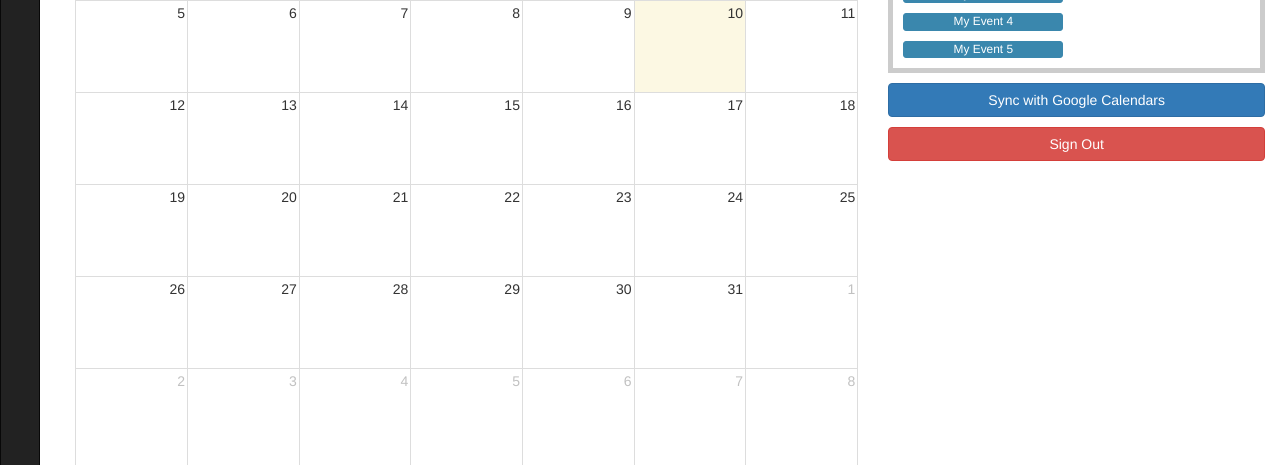
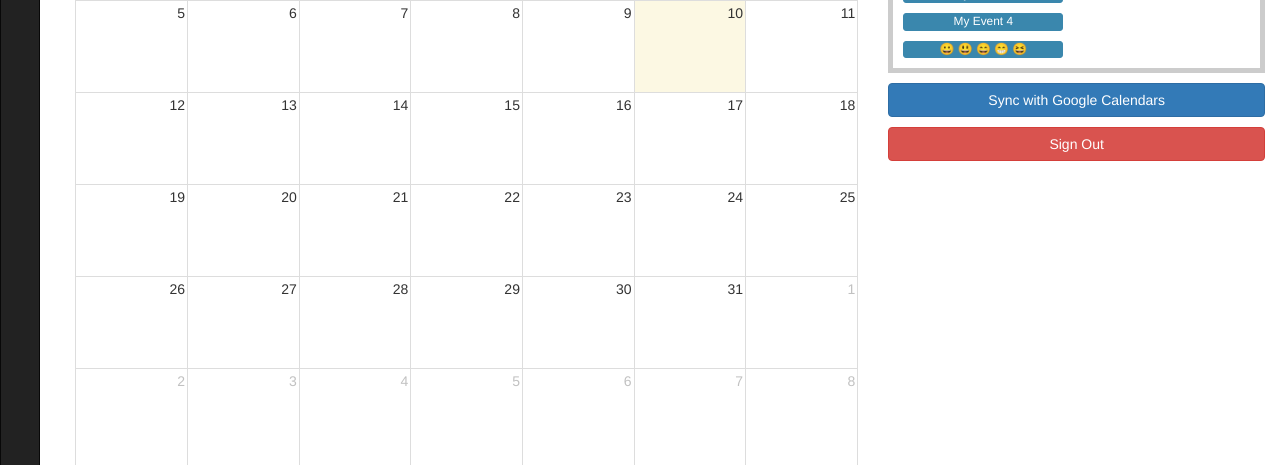
Before and after one commit to WilliamHuang1995/CSE110Project, a Django app: page / in a window 1280 px wide. Shown: the part 176-641 px from the top of the page. Run offline with Django 3.2, Linux system fonts and the light colour scheme; some libraries are stand-ins or nearby versions.

Commit message:
😀 😃 😄 😁 😆

```diff
--- a/webapp/templates/webapp/home.html
+++ b/webapp/templates/webapp/home.html
@@ -171,7 +171,7 @@
                         <div class='fc-event'>My Event 2</div>
                         <div class='fc-event'>My Event 3</div>
                         <div class='fc-event'>My Event 4</div>
-                        <div class='fc-event'>My Event 5</div>
+                        <div class='fc-event'>😀 😃 😄 😁 😆 </div>
                     </div>
 
 
```
